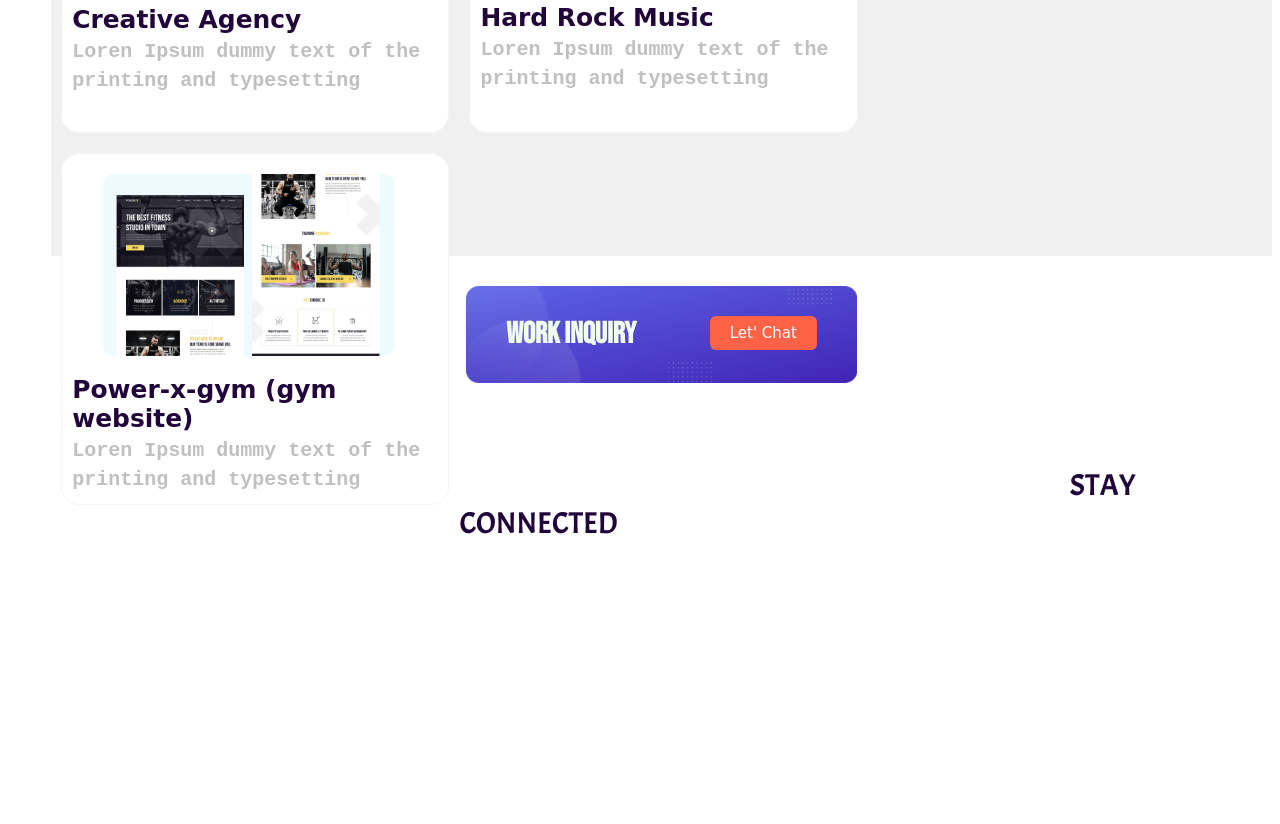
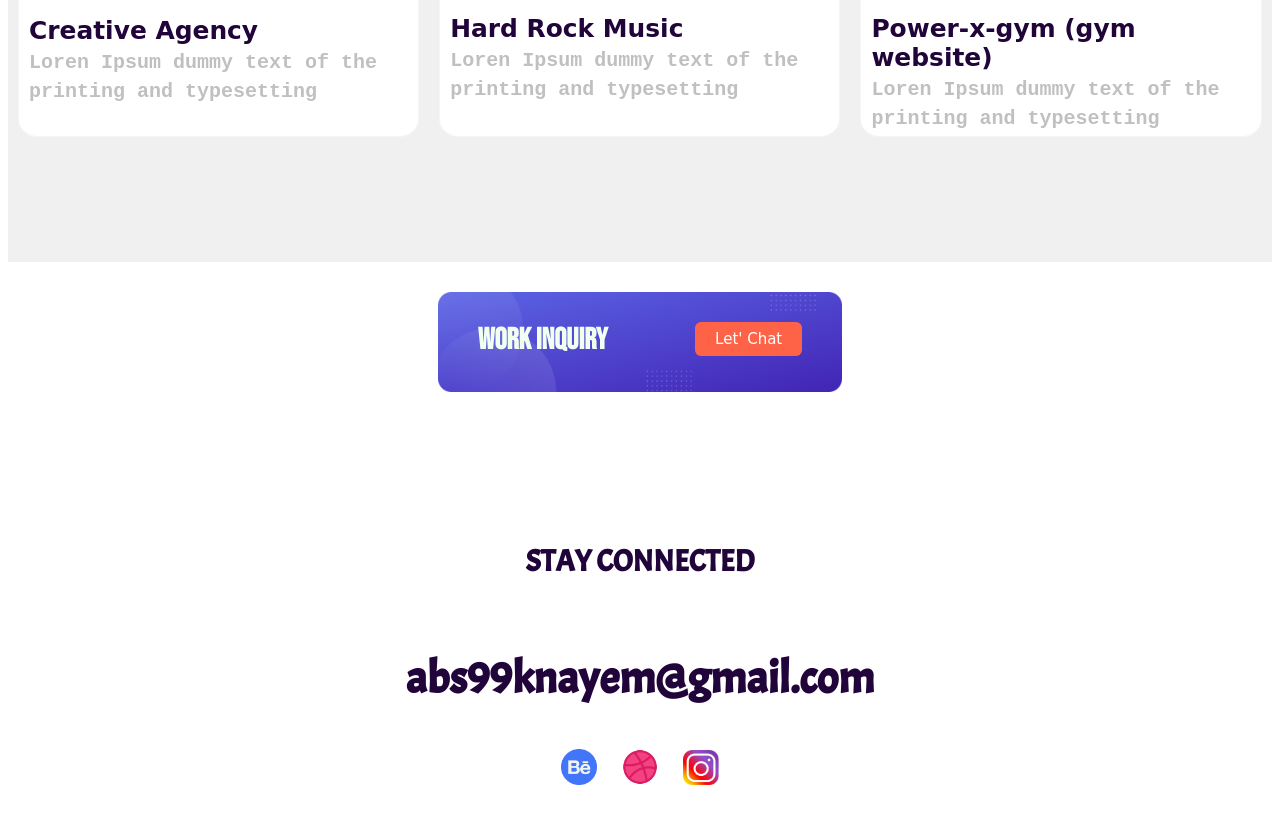
Before and after one commit to knayem/my-portolio, a plain HTML site: page index.html in a window 1280 px wide. Shown: the part 1552-2376 px from the top of the page. Drawn offline with Linux system fonts and the light colour scheme; a web font is replaced by a local one.

Commit message:
final project

```diff
--- a/index.html
+++ b/index.html
@@ -39,13 +39,15 @@
             <div class="half-width">
                 <h3> ABOUT </h3>
                 <p1>
-                    A web developer is a programmer who specializes in, or is specifically engaged in, the development of World Wide Web applications using a client–server model. HTML, CSS and JavaScript in the client, PHP, ASP.NET (C#), Python, Go or Java in the server, and http for communications between client and server. A web content management system is often used to develop and maintain web applications.
+                    A web developer is a programmer who specializes in, or is specifically engaged in, the development of World Wide Web applications using a client–server model. HTML, CSS and JavaScript in the client, PHP, ASP.NET (C#), Python, Go or Java in the
                 </p1>
+                <br>
+                <br>
+                    <a class="link-button" target="blank" href="https://www.programming-hero.com/"> DOWNLODE C.V</a>
 
-                    <a class="link-button" target="blank" href="https://www.programming-hero.com/"> DOWNLODE C.V</a>
-                </p>
                     </div>
              </section>
+
               <section class="back-gd"  >
                 <h4 > <span class="L-W"> LATEST</span> WORKING PROJECTS </h4>
 
@@ -80,10 +82,13 @@
                 </div>
 
             </section>
-              <section>
-              <p7>   STAY CONNECTED </p7>
-
-              </section>
+              <section class="o-gy">
+              <h6 >   STAY CONNECTED </h6>
+               <h1> abs99knayem@gmail.com</h1>
+                 <img src="images/fd/Group 33059.png" alt="">
+                 <img src="images/fd/image 6.png" alt="">
+              <img src="images/fd/image 7.png" alt="">
+                </section>
 
 </body>
 </html>
--- a/style sheet.css
+++ b/style sheet.css
@@ -4,7 +4,7 @@ body{
     font-family: 'Acme', sans-serif;
     color: rgb(32, 4, 58);
     font-size: 30px;
-    margin-left: 4%;
+
 }
 h2{
     color: tomato;
@@ -89,6 +89,7 @@ P1{
     background-image: linear-gradient(120deg, rgb(243, 118, 69) , indigo);
     font-weight: 700;
     font-size: 20px;
+    margin-left: 20px;
 }
 section{
 
@@ -98,6 +99,8 @@ section{
 }
 .back-gd{
   background-color: rgb(240, 240, 240);
+
+
   height: 550px;
 
 }
@@ -184,3 +187,18 @@ section{
     font-family: 'Goldman', cursive;
 
 }
+.o-gy{
+
+
+text-align: center;
+
+}
+.o-gy img{
+width:36px;
+margin: 5px 10px;
+
+}
+h6{
+
+    font-size: 30px;
+}
```
Also changed, not shown: images/fd/Group 33059.png (added), images/fd/image 6.png (added), images/fd/image 7.png (added).
